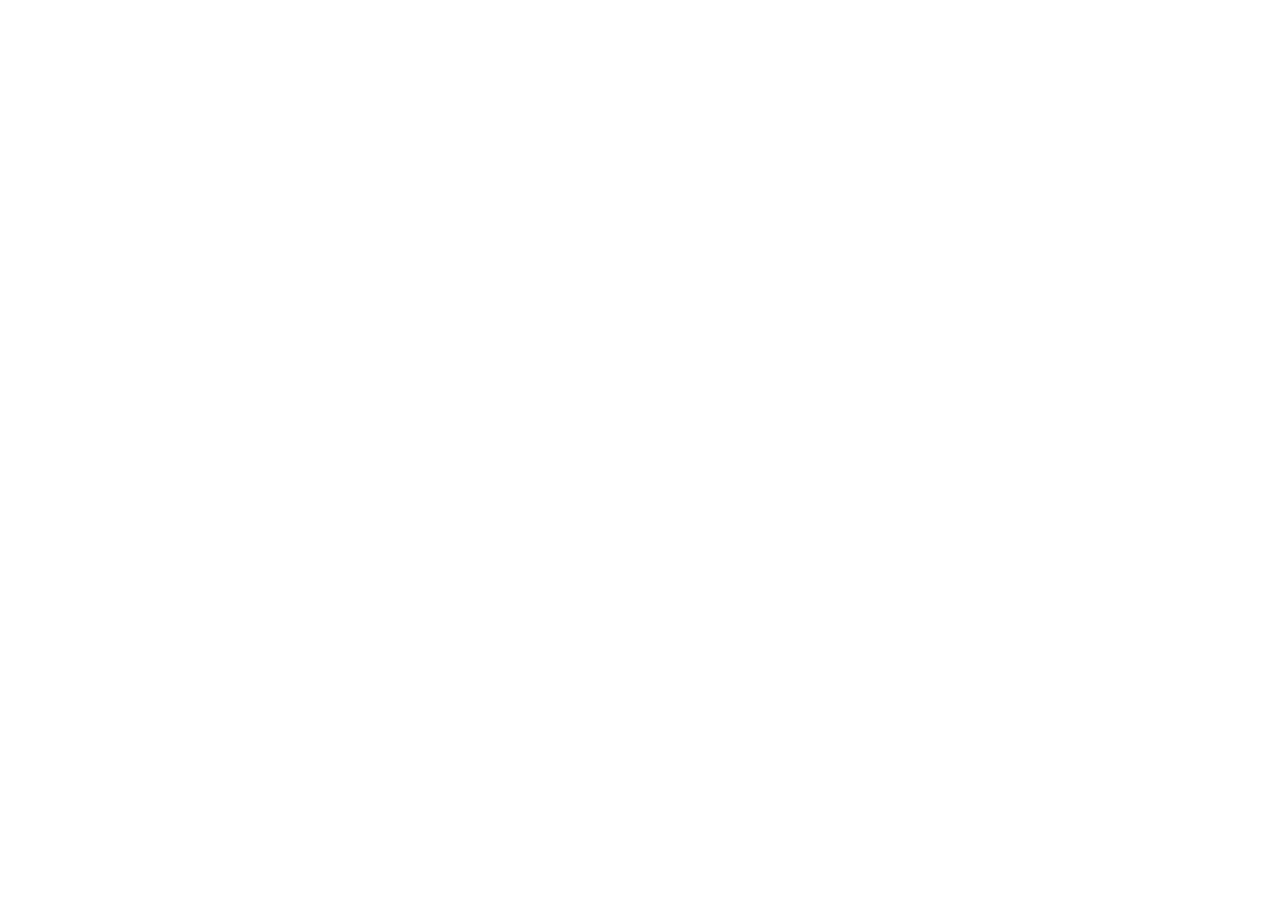
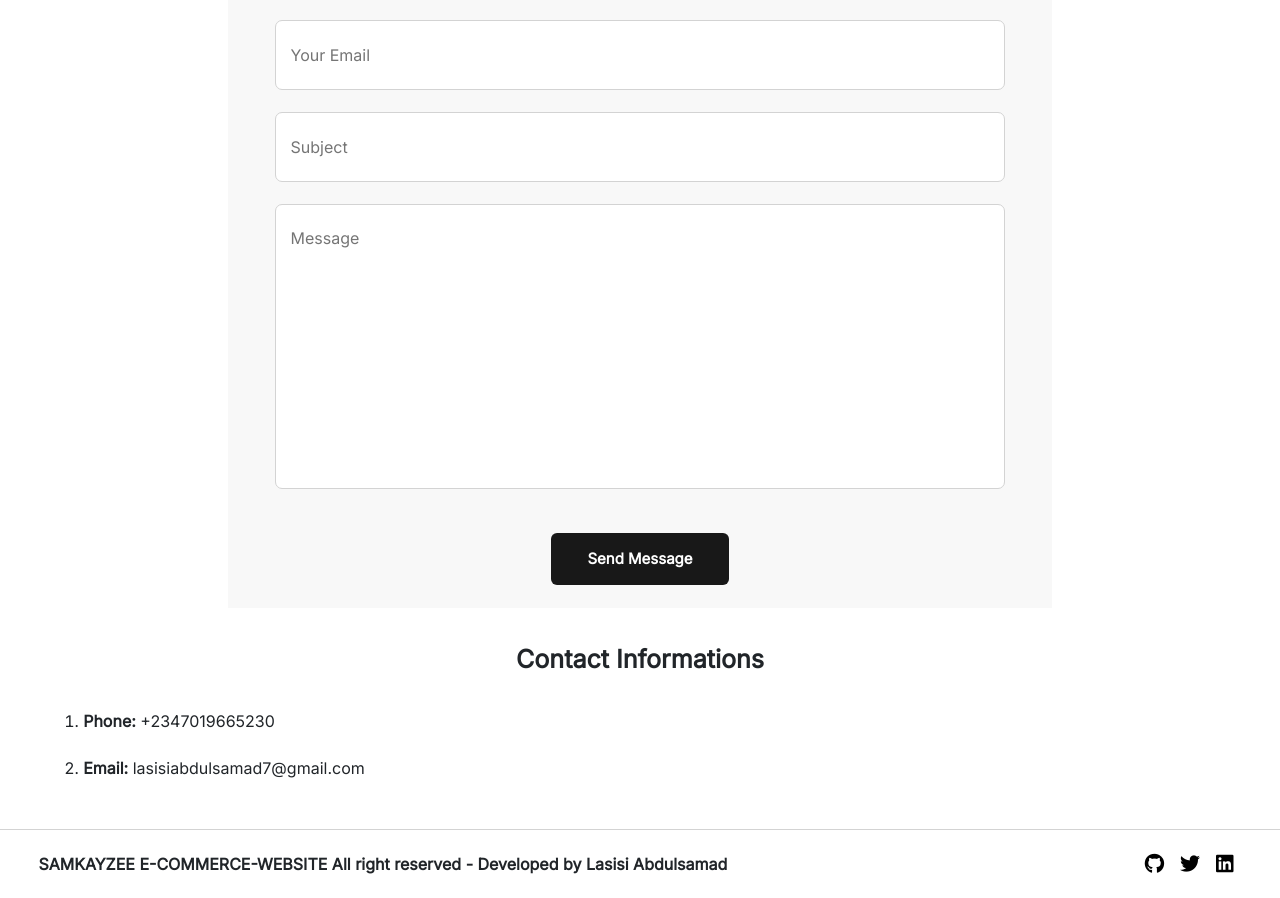
Before and after one commit to Samkayzeee/e-commerce-website, a React (Vite) app: page /contact in a window 1280 px wide. Shown: the part 394-1292 px from the top of the page. Before the commit the page ends 800 px from the top, so only its background shows below. Built offline with nearby package versions, Linux system fonts and the light colour scheme.

Commit message:
added about and contact page contents

```diff
--- a/src/components/footer/Footer.jsx
+++ b/src/components/footer/Footer.jsx
@@ -10,9 +10,9 @@
                 </div>
 
                 <div className="icons">
-                        <li> <Link to={'https://github.com/Samkayzeee'}><i class="fa-brands fa-github"></i></Link> </li>
-                        <li> <Link to={'https://twitter.com/Samkayzee1'}><i class="fa-brands fa-twitter"></i></Link> </li>
-                        <li> <Link to={'https://www.linkedin.com/in/lasisi-abdulsamad/'}><i class="fa-brands fa-linkedin"></i></Link> </li>
+                        <li> <Link to={'https://github.com/Samkayzeee'}><i className="fa-brands fa-github"></i></Link> </li>
+                        <li> <Link to={'https://twitter.com/Samkayzee1'}><i className="fa-brands fa-twitter"></i></Link> </li>
+                        <li> <Link to={'https://www.linkedin.com/in/lasisi-abdulsamad/'}><i className="fa-brands fa-linkedin"></i></Link> </li>
                 </div>
             </footer>
         </>
--- a/src/pages/about/About.css
+++ b/src/pages/about/About.css
@@ -0,0 +1,12 @@
+.about{
+    padding: 3% 4%;
+}
+.about h2{
+    font-weight: 800;
+    text-align: center;
+    margin: 2% 0;
+}
+.about p{
+    line-height: 25px;
+    margin: 2% 0;
+}
--- a/src/pages/about/About.jsx
+++ b/src/pages/about/About.jsx
@@ -1,12 +1,18 @@
 import DefaultLayout from "../../layouts/DefaultLayouts/DefaultLayout";
+import './About.css';
 
 const AboutPage = () => {
     return (
-        <>
             <DefaultLayout>
-                This is the about page
+               <div className="about">
+               <h2>About Us</h2>
+                    <p>Welcome to Samkayzee Products, where we're passionate about providing our customers with the best shopping experience possible. Our company was founded on the principle of putting customers first, and we strive to maintain that philosophy every day.</p>
+                    <p>Our mission is simple: to offer high-quality products at affordable prices while providing top-notch customer service. We believe that everyone deserves to have access to the latest trends and styles, which is why we're always adding new items to our inventory.</p>
+                    <p>At Your Samkayzee Products, we're more than just an e-commerce store. We're a community of like-minded individuals who share a passion for fashion and style. Our team is made up of dedicated professionals who are committed to making your shopping experience enjoyable and stress-free.</p>
+                    <p>Whether you're shopping for yourself or looking for the perfect gift, we've got you covered. Our extensive selection of products includes everything from clothing and accessories to home decor and beauty products. We carefully curate our inventory to ensure that every item meets our high standards of quality and style.</p>
+                    <p>Thank you for choosing Samkayzee Products. We're confident that you'll love our products and our service, and we look forward to serving you for years to come.</p>
+               </div>
             </DefaultLayout>
-        </>
      );
 }
 
--- /dev/null
+++ b/src/pages/contact/Contact.css
@@ -0,0 +1,93 @@
+.contact-container{
+    padding: 2% 4%;
+}
+.contact-container h1{
+    text-align: center;
+    font-weight: 800;
+    font-size: 35px;
+    margin: 3% 0;
+}
+.contact-container h2{
+    text-align: center;
+    font-weight: 700;
+    font-size: 25px;
+}
+.contact-form{
+    padding: 2% 4%;
+    width: 70%;
+    margin: 3% auto;
+    background-color: rgb(248, 248, 248);
+}
+.contact-form input{
+    display: block;
+    margin: 3% 0;
+    width: 100%;
+    padding: 3% 2%;
+    border: solid 1.5px lightgray;
+    border-radius: 7px;
+    transition: all .4s;
+}
+.contact-form textarea{
+    width: 100%;
+    padding: 3% 2%;
+    border: solid 1.5px lightgray;
+    border-radius: 7px;
+    transition: all .4s;
+    margin-bottom: 3%;
+    resize: none;
+}
+.contact-form input:focus, .contact-form textarea:focus{
+    transition: all .4s;
+    outline: none;
+}
+
+.contact-form button{
+    color: white;
+    font-size: 15px;
+    font-weight: 600;
+    cursor: pointer;
+    transition: all 0.3s ease;
+    position: relative;
+    display: block;
+    margin: 2% 0;
+    outline: none;
+    border-radius: 6px;
+    z-index: 0;
+    background-color: black;
+    opacity: 0.9;
+    overflow: hidden;
+    border: none;
+    color: white;
+    padding: 2% 5%;
+    margin: 0 auto;
+  }
+  .contact-form button:hover {
+    color: white;
+  }
+  .contact-form button:hover:after {
+    width: 100%;
+  }
+  .contact-form button:after {
+    content: "";
+    position: absolute;
+    z-index: -1;
+    transition: all 0.3s ease;
+    right: 0;
+    top: 0;
+    width: 0;
+    height: 100%;
+    background-color: rgb(100, 195, 100);
+  }
+  .contact-form p{
+    color: rgb(100, 195, 100);
+    font-weight: 700;
+  }
+  .contact-container .contact-information h2{
+    margin: 3% 0;
+  }
+  .contact-container .contact-information ol li{
+    margin: 2% 0;
+  }
+  .contact-container .contact-information ol li span{
+    font-weight: 800;
+  }
--- a/src/pages/contact/Contact.jsx
+++ b/src/pages/contact/Contact.jsx
@@ -1,12 +1,56 @@
 import DefaultLayout from "../../layouts/DefaultLayouts/DefaultLayout";
+import './Contact.css';
+import { useRef, useState } from "react";
 
 const ContactPage = () => {
+    const formRef = useRef(null);
+    const messageRef = useRef(null);
+    const [message, setMessage] = useState("");
+
+    const sendmail  = async(e) => {
+        e.preventDefault();
+        const form = formRef.current;
+        const message_ref = messageRef.current;
+
+        try{
+            const result = await emailjs.sendForm('service_fxvcxyj', 'template_vggxabq', form, 'CC6qrRtlQzRCdePxS');
+            message_ref.style.color = `rgb(100, 195, 100)`;
+            setMessage("Message sent Successfully");
+        } catch (error){
+            message_ref.style.color = "red";
+            setMessage("Theirs was an error sending your mail");
+        }
+
+        e.target.reset();
+    }
+
+
     return (
-        <>
             <DefaultLayout>
-                This is the contact page
+                <div className="contact-container">
+                    <h1>Contact Us</h1>
+                    <h2>Get in Touch</h2>
+
+                    <form ref={formRef} action="" className="contact-form" onSubmit={sendmail}>
+                    <input type="text" name="name" id="" placeholder="Your Name" required/>
+                    <input type="email" name="email" id="" placeholder="Your Email" required/>
+                    <input type="text" name="" id="" placeholder="Subject" required/>
+                    <textarea name="message" id="" cols={30} rows={10} placeholder="Message" required></textarea>
+                    <p ref={messageRef} className="message">{message}</p>
+                    <button type="submit">Send Message</button>
+                </form>
+
+                    <div className="contact-information">
+                        <h2>Contact Informations</h2>
+                    <ol>
+                        <li> <span>Phone: </span>+2347019665230</li>
+                        <li> <span>Email: </span>lasisiabdulsamad7@gmail.com</li>
+                    </ol>
+                    </div>
+
+
+                </div>
             </DefaultLayout>
-        </>
      );
 }
 
```
